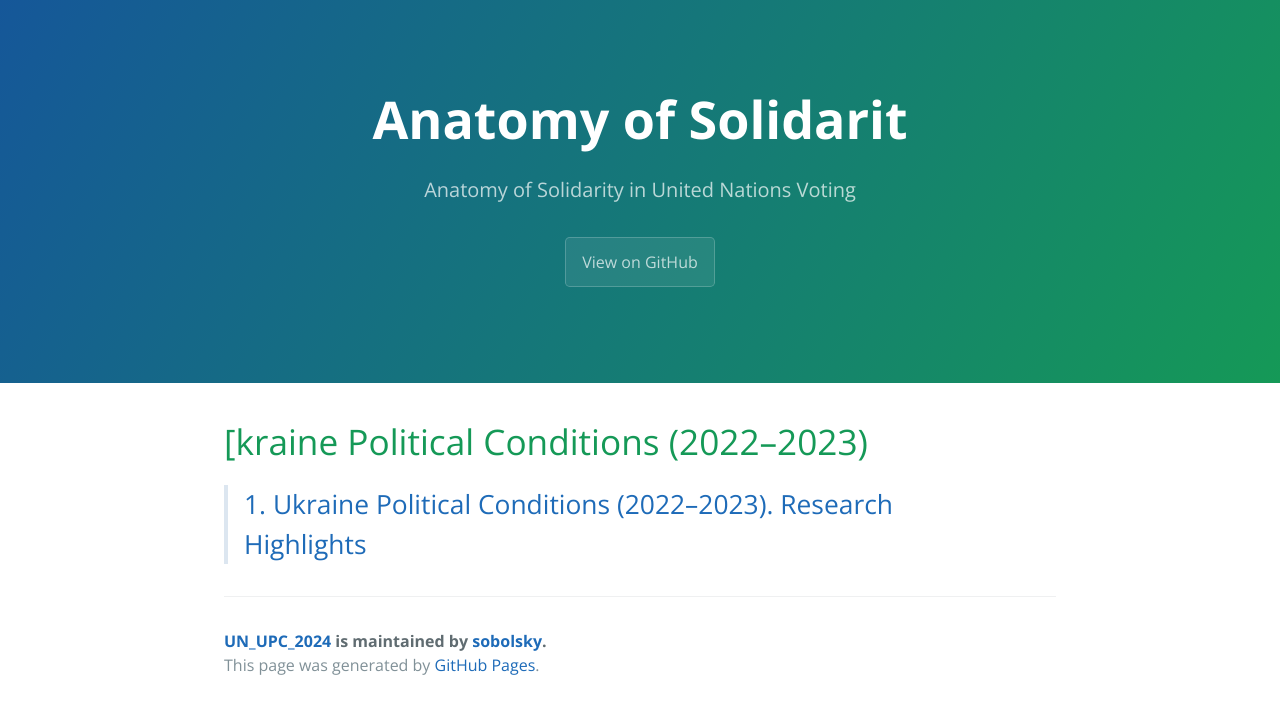
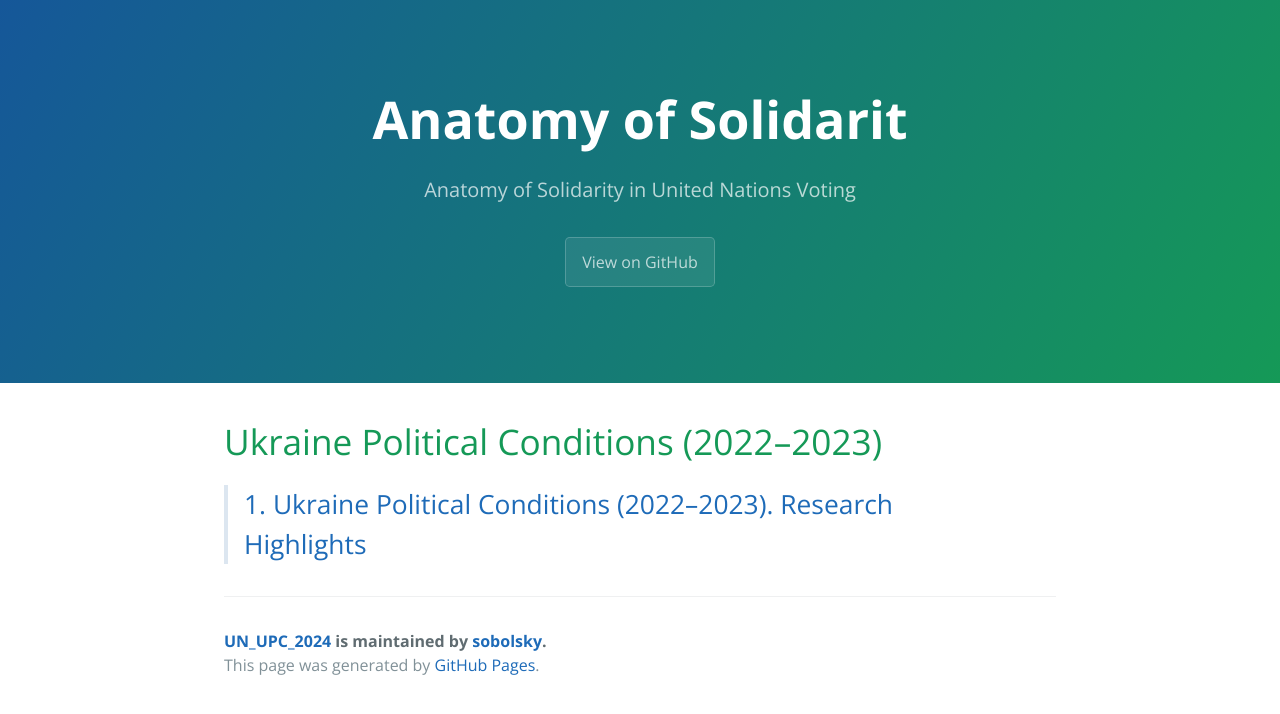
Before and after one commit to sobolsky/UN_UPC_2024, a Jekyll site: the page built from index.md, in a window 1280 px wide. Shown: the top 714 px of the page. Built offline with Jekyll 4.4.1, drawn with Linux system fonts in a browser that asks for light colours; our own code applies the rules of GitHub Pages for plain Markdown files.

Commit message:
Update index.md

```diff
--- a/index.md
+++ b/index.md
@@ -6,5 +6,5 @@ google_analytics:
 theme: jekyll-theme-cayman
 ---
 
-# [kraine Political Conditions (2022–2023)
+# Ukraine Political Conditions (2022–2023)
 > ## [1. Ukraine Political Conditions (2022–2023). Research Highlights](./01)
```
